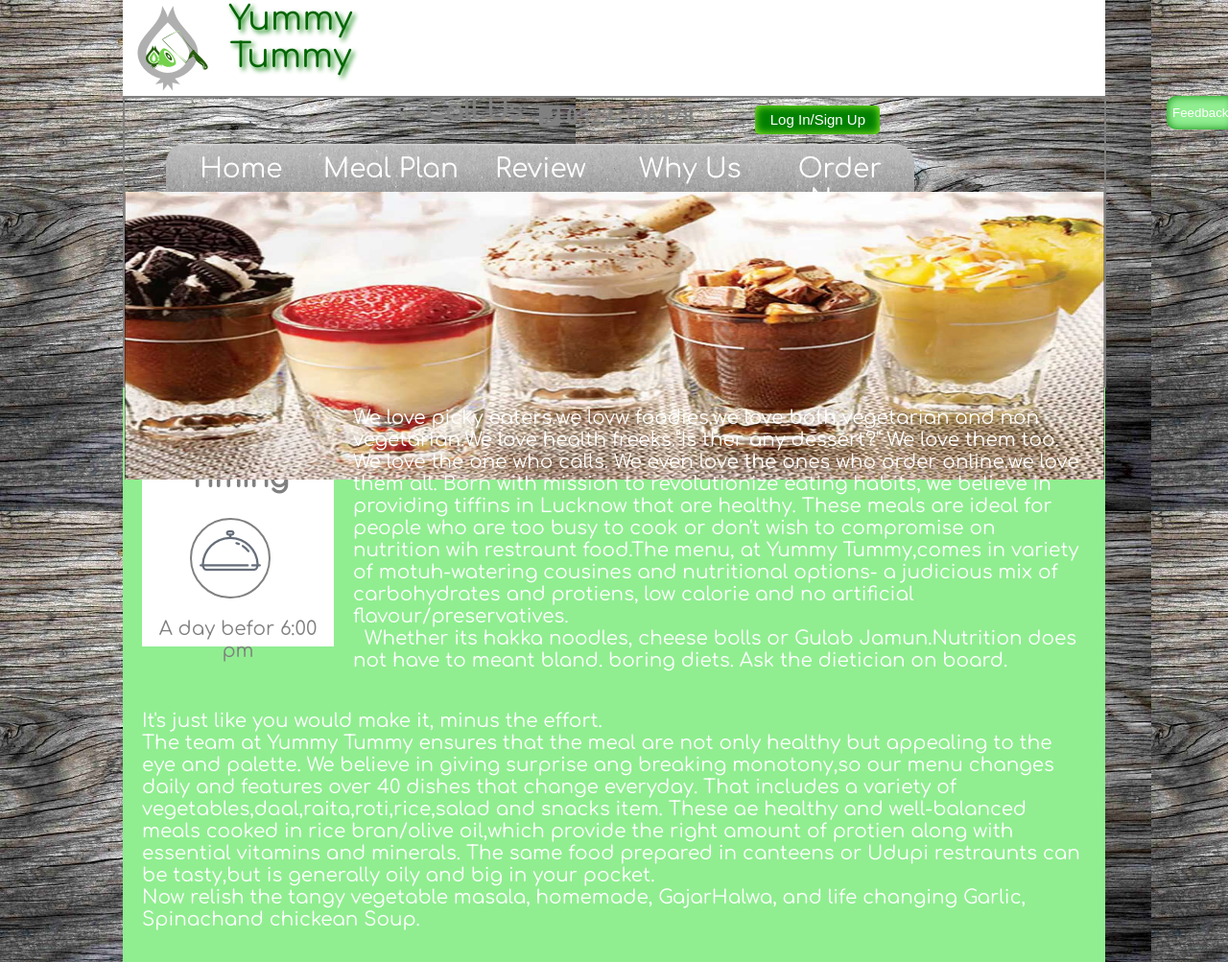
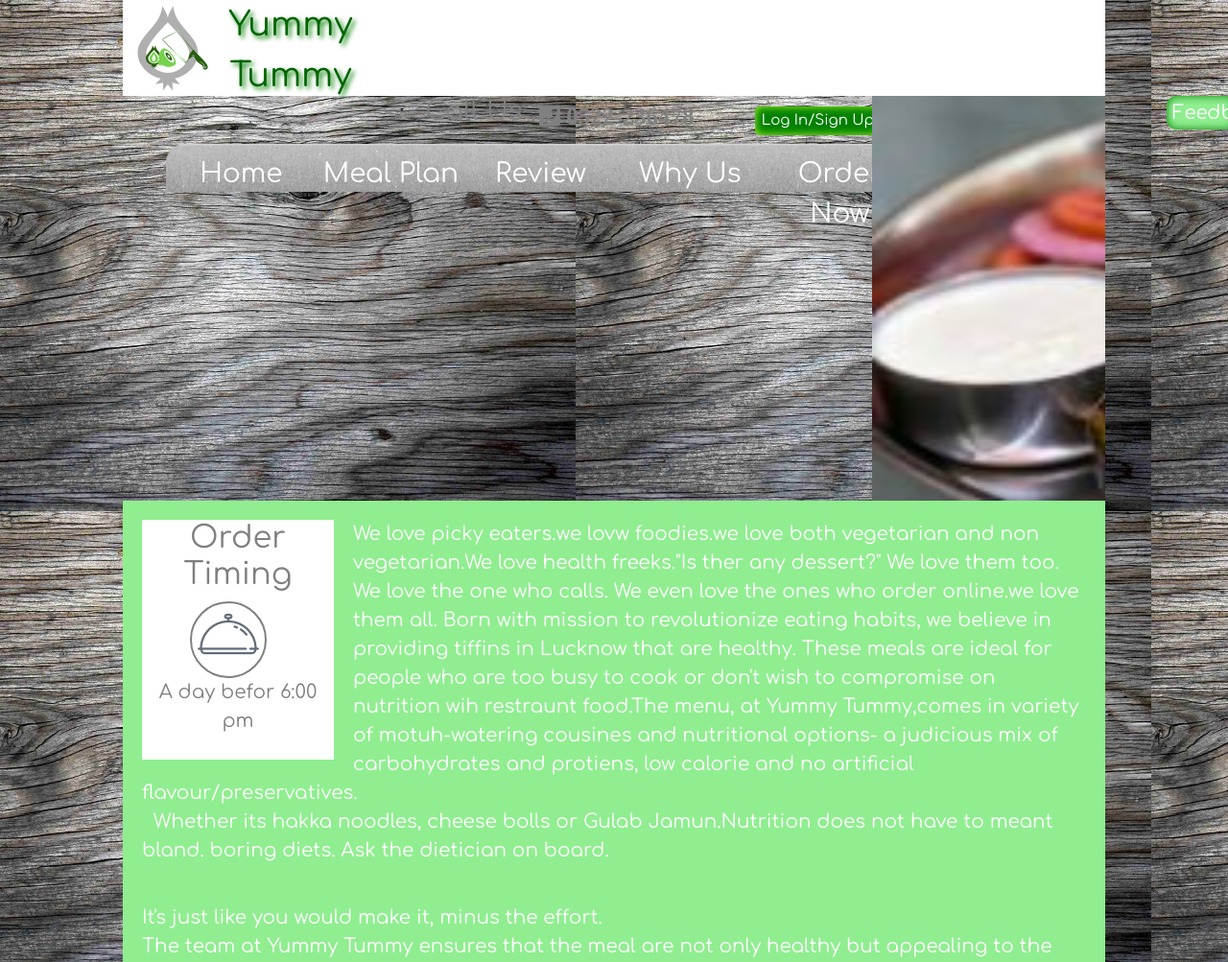
Before and after one commit to sahersiddiqui/Yummy_Tummy, a PHP site: page / in a window 1280 px wide. Shown: the top 1003 px of the page at 96% size. Run offline with PHP 8.4, Linux system fonts and the light colour scheme; some libraries are stand-ins or nearby versions.

Commit message:
change slider

```diff
--- a/assets/js/slidr.js
+++ b/assets/js/slidr.js
@@ -1,14 +1,24 @@
-var i=0;
-function myslider()
-{
+var mySwiper = new Swiper('.swiper-container', {
+  // Optional parameters
+  direction: 'horizontal',
+  loop: true,
 
-    var arr=["image1.jpeg","image2.jpg","image3.jpg","image4.jpg","image5.jpg","image6.jpg","image7.jpg","image8.jpg","image9.jpg"];
+  // If we need pagination
+  // pagination: {
+  //   el: '.swiper-pagination',
+  // },
 
-    if(i>8)
+  // Navigation arrows
+  // navigation: {
+  //   nextEl: '.swiper-button-next',
+  //   prevEl: '.swiper-button-prev',
+  // },
 
-    i=0;
-      document.getElementById('imgslider').src="./assets/slider/"+arr[i];
-      i++;
+  // And if we need scrollbar
+  scrollbar: {
+    el: '.swiper-scrollbar',
+  },
 
-    window.setTimeout("myslider()",2000);
-}
+  autoplay: true,
+  autoHeight :true
+})
--- a/index.php
+++ b/index.php
@@ -5,19 +5,20 @@
 
 <head>
     <meta charset="UTF-8">
+    <link rel="stylesheet" href="https://stackpath.bootstrapcdn.com/bootstrap/4.5.2/css/bootstrap.min.css" integrity="sha384-JcKb8q3iqJ61gNV9KGb8thSsNjpSL0n8PARn9HuZOnIxN0hoP+VmmDGMN5t9UJ0Z" crossorigin="anonymous">
     <link rel="icon" href="./assets/images/logo.png" />
     <link rel="stylesheet" href="./assets/css/index.css" type="text/css" />
     <link href="./assets/css/login.css" rel="stylesheet" type="text/css" />
-    <!-- <link rel="stylesheet" type="text/css" href="./assets/Font-Awesome-master/css/font-awesome.min.css" /> -->
     <link rel="stylesheet" href="./assets/css/feedbackcss.css" type="text/css" />
     <link rel="stylesheet" type="text/css" href="./assets/css/contntindex.css">
-    <link rel="stylesheet" type="text/css" href="./assets/font/Comfortaa-VariableFont_wght.ttf">
+    <link rel="stylesheet" href="https://use.fontawesome.com/releases/v5.14.0/css/all.css" integrity="sha384-HzLeBuhoNPvSl5KYnjx0BT+WB0QEEqLprO+NBkkk5gbc67FTaL7XIGa2w1L0Xbgc" crossorigin="anonymous">
     <link href="https://fonts.googleapis.com/css2?family=Comfortaa&display=swap" rel="stylesheet">
-    <link rel="stylesheet" href="https://use.fontawesome.com/releases/v5.14.0/css/all.css" integrity="sha384-HzLeBuhoNPvSl5KYnjx0BT+WB0QEEqLprO+NBkkk5gbc67FTaL7XIGa2w1L0Xbgc" crossorigin="anonymous">
+    <link rel="stylesheet" href="https://unpkg.com/swiper/swiper-bundle.css">
+    <link rel="stylesheet" href="https://unpkg.com/swiper/swiper-bundle.min.css">
     <title> :: Welcome To Yummy Tummy ::</title>
 </head>
 
-<body id="body" onload="myslider()">
+<body id="body">
     <div id="outer">
         <div id="header">
             <div id="left">
@@ -47,8 +48,39 @@
                 </div>
             </div>
         </div>
-        <div id="slider">
-            <img id="imgslider" src="" height="300px" width="100%" />
+        <!-- Slider main container -->
+        <div class="swiper-container">
+            <!-- Additional required wrapper -->
+            <div class="swiper-wrapper">
+                <!-- Slides -->
+                <div class="swiper-slide">
+                    <img src="./assets/slider/image1.jpeg" height="422" width="1166"/>
+                </div>
+                <div class="swiper-slide">
+                    <img src="./assets/slider/image2.jpg" height="422" width="1166"/>
+                </div>
+                <div class="swiper-slide">
+                    <img src="./assets/slider/image3.jpg" height="422" width="1166"/>
+                </div>
+                <div class="swiper-slide">
+                    <img src="./assets/slider/image4.jpg" height="422" width="1166"/>
+                </div>
+                <div class="swiper-slide">
+                    <img src="./assets/slider/image5.jpg" height="422" width="1166"/>
+                </div>
+                <div class="swiper-slide">
+                    <img src="./assets/slider/image6.jpg" height="422" width="1166"/>
+                </div>
+                <div class="swiper-slide">
+                    <img src="./assets/slider/image7.jpg" height="422" width="1166"/>
+                </div>
+                <div class="swiper-slide">
+                    <img src="./assets/slider/image8.jpg" height="422" width="1166"/>
+                </div>
+                <div class="swiper-slide">
+                    <img src="./assets/slider/image9.jpg" height="422" width="1166"/>
+                </div>
+            </div>
         </div>
         <div id="content">
             <div class="order">
@@ -73,7 +105,7 @@
             <span class="fa fa-facebook-square"></span>
             <span class="fa fa-instagram"></span>
             <span class="fa fa-twitter"></span>
-            <h4>&copy; All Right Reserved @ <?php echo date('Y');?></h4>
+            <h4>&copy; All Right Reserved @ <?php echo date('Y'); ?></h4>
             <h4 style="margin-left: 420px;">Mail Us At :: admin@yummytummy.com</h4>
         </div>
     </div>
@@ -131,11 +163,12 @@
         </div>
     </div>
 
+    <script src="https://unpkg.com/swiper/swiper-bundle.js"></script>
+    <script src="https://unpkg.com/swiper/swiper-bundle.min.js"></script>
     <script text="" src="./assets/js/slidr.js"></script>
     <script src="./assets/js/popup.js"></script>
     <script src="./assets/js/login.js"></script>
     <script type="text/javascript" src="./assets/js/signup.js"></script>
-
 </body>
 
 </html>
```
Also changed, not shown: assets/js/slider.js (deleted, +0 -14 lines).
